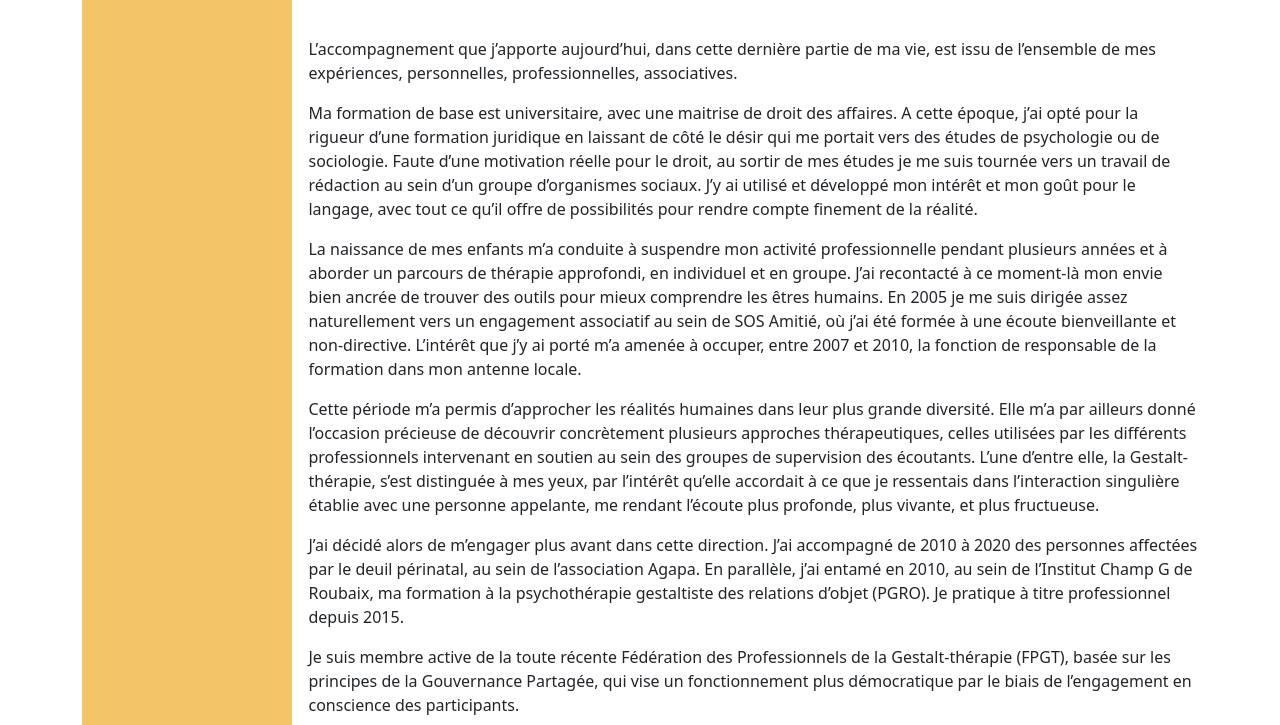
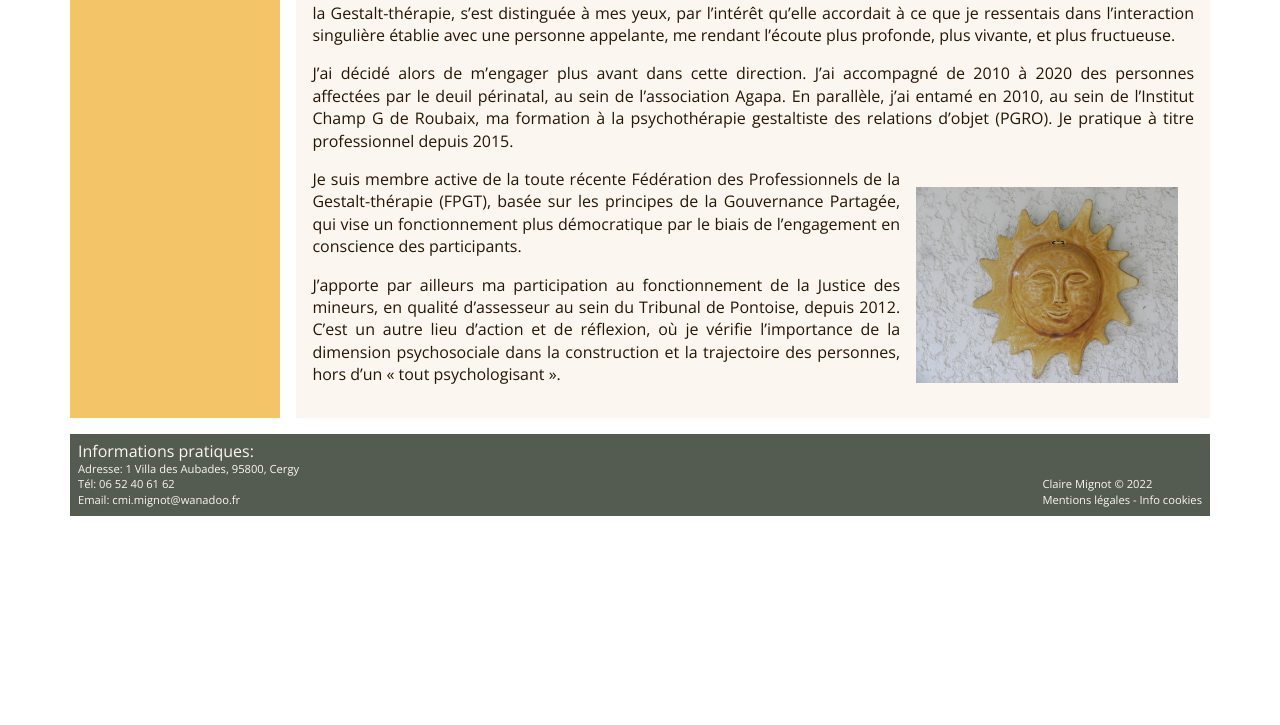
Before and after one commit to baotram1209/Calire-Mignot-Website, a website built with Parcel: page parcours.html in a window 1280 px wide. Shown: the part 755-1480 px from the top of the page. After the commit the page ends 1279 px from the top, so only its background shows below. Built offline with nearby package versions, Linux system fonts and the light colour scheme.

Commit message:
unknown'

```diff
--- a/parcours.html
+++ b/parcours.html
@@ -1,4 +1,4 @@
-!doctype html>
+<!doctype html>
 <html class="no-js" lang="fr">
 
 <head>
@@ -132,9 +132,7 @@
     <h1>
       Mon parcours
     </h1>
-    <figure>
-        <img src="img/soleil.JPG" alt="/">
-    </figure>
+
     <section>
       <p>
         L’accompagnement que j’apporte aujourd’hui, dans cette dernière partie de ma vie, est issu de l’ensemble de mes
@@ -169,17 +167,23 @@
         l’Institut Champ G de Roubaix, ma formation à la psychothérapie gestaltiste des relations d’objet (PGRO). Je
         pratique à titre professionnel depuis 2015.
       </p>
-    <p>
-        Je suis membre active de la toute récente Fédération des Professionnels de la Gestalt-thérapie (FPGT), basée sur
+      <article class="parcours-last">
+        <p class="parcours-last-subgrid-1">
+          Je suis membre active de la toute récente Fédération des Professionnels de la Gestalt-thérapie (FPGT), basée
+          sur
           les principes de la Gouvernance Partagée, qui vise un fonctionnement plus démocratique par le biais de
           l’engagement en conscience des participants.
         </p>
-    <p>
+        <p class="parcours-last-subgrid-2">
           J’apporte par ailleurs ma participation au fonctionnement de la Justice des mineurs, en qualité d’assesseur au
           sein du Tribunal de Pontoise, depuis 2012. C’est un autre lieu d’action et de réflexion, où je vérifie
           l’importance de la dimension psychosociale dans la construction et la trajectoire des personnes, hors d’un «
           tout psychologisant ».
         </p>
+
+        <img class="parcours-last-subgrid-3" src="img/soleil.JPG" alt="/">
+
+      </article>
     </section>
   </main>
 
--- a/stylesheets/base/_base.scss
+++ b/stylesheets/base/_base.scss
@@ -36,6 +36,7 @@ a, a:hover {
 }
 
 img {
+
   max-width: 100%;
   max-height: auto;
   object-fit: cover;
@@ -46,6 +47,10 @@ figure, img, h1, h2, h3, p, ul {
   padding: 0;
   margin: 0;
 }
+
+main img {
+  padding: 1rem;
+}
 ul {
   list-style: none;
 }
@@ -54,12 +59,13 @@ ul {
 h1, h2, h3 {
   text-align: center;
 }
+main p {
+  text-align: justify;
+}
 p.center {
   text-align: center;
 }
-p.start {
-  text-align: left;
-}
+
 
 //BODY MARGIN
 body {
--- a/stylesheets/pages/_content-1.scss
+++ b/stylesheets/layout/_content-1.scss
@@ -1,8 +1,13 @@
+
+//this lay out is used for parcours, approche
+
 .container-1 {
     display: flex;
     flex-direction: column;
     align-items: center;
 gap: 2rem;
+background-color: $secondary-background;
+padding: 1rem;
 
     figure {
         max-width: 60%;
--- a/stylesheets/layout/_side.scss
+++ b/stylesheets/layout/_side.scss
@@ -121,7 +121,7 @@ aside nav ul {
 
 }
 
-.dropright{
+.dropright-1, .dropright-2 {
     left: 100%;
     top: 0%;
 }
--- a/stylesheets/main.scss
+++ b/stylesheets/main.scss
@@ -26,6 +26,7 @@
   'layout/header',
   'layout/side',
   'layout/footer',
+  'layout/content-1',
   'layout/layout';
 
 // 5. Components
@@ -35,7 +36,9 @@
 // 6. Page-specific styles
 @import
   'pages/home',
-  'pages/content-1';
+  'pages/parcours',
+  'pages/approche';
+
 
 // 7. Themes
 @import
--- /dev/null
+++ b/stylesheets/pages/_approche.scss
@@ -0,0 +1,20 @@
+.approche-last {
+@include breakpoint-up(medium)  {
+    display: grid;
+    grid-template-columns: 2fr 1fr;
+    grid-template-areas:
+    "approche-last-subgrid-1 approche-last-subgrid-2"
+    "approche-last-subgrid-3 approche-last-subgrid-3"
+    ;
+    justify-items: center;
+    align-items: center;
+
+
+}
+@for $i from 1 through 3 {
+    .approche-last-subgrid-#{$i} {
+      grid-area: approche-last-subgrid-#{$i};
+     }
+
+}
+}
--- /dev/null
+++ b/stylesheets/pages/_parcours.scss
@@ -0,0 +1,20 @@
+.parcours-last {
+display: grid;
+@include breakpoint-up(medium)  {
+    grid-template-columns: 2fr 1fr;
+    grid-template-areas:
+    "parcours-last-subgrid-1 parcours-last-subgrid-3"
+    "parcours-last-subgrid-2 parcours-last-subgrid-3";
+
+    justify-items: center;
+    align-items: center;
+}
+}
+
+
+  @for $i from 1 through 3 {
+    .parcours-last-subgrid-#{$i} {
+      grid-area: parcours-last-subgrid-#{$i};
+     }
+
+}
```
Also changed, not shown: approche.html (+8 -5 lines), index.html (+18 -9 lines), stylesheets/main.css, 1 other file. Lines whose indentation alone changed are shown as unchanged.
